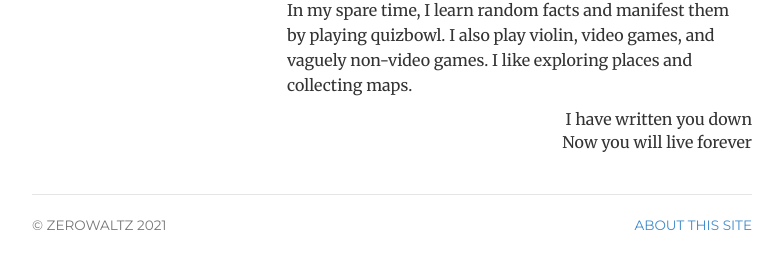
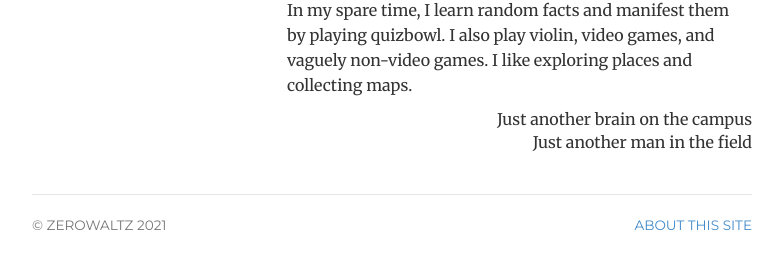
Before and after one commit to Zerowaltz/Zerowaltz.github.io, a Jekyll site: the page built from index.html, in a window 1280 px wide. Shown: the part 372-641 px from the top of the page, without its empty margins (248-1031 px from the left). Built offline with Jekyll 4.4.1, drawn with Linux system fonts in a browser that asks for light colours.

Commit message:
Update index.html

```diff
--- a/index.html
+++ b/index.html
@@ -20,7 +20,7 @@ contact: passive
         <p> In my spare time, I learn random facts and manifest them by playing quizbowl. I also play violin, video games, and vaguely non-video games. I like exploring places and collecting maps.</p>
 	</div>
 
-	<div align="right">I have written you down<br>
-		Now you will live forever</div>
+	<div align="right">Just another brain on the campus<br>
+Just another man in the field</div>
 </div>
 <!-- </div> -->
```
